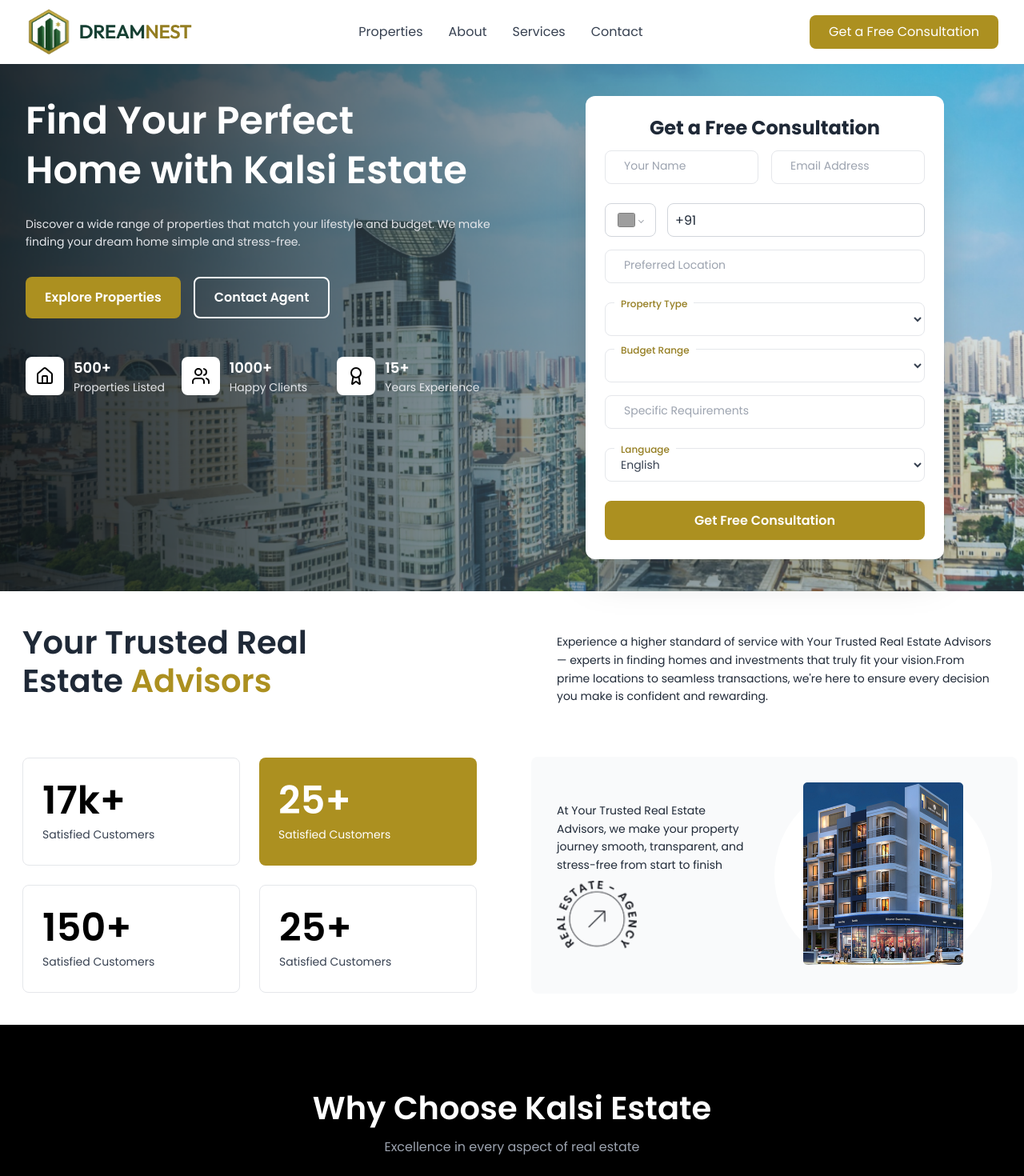
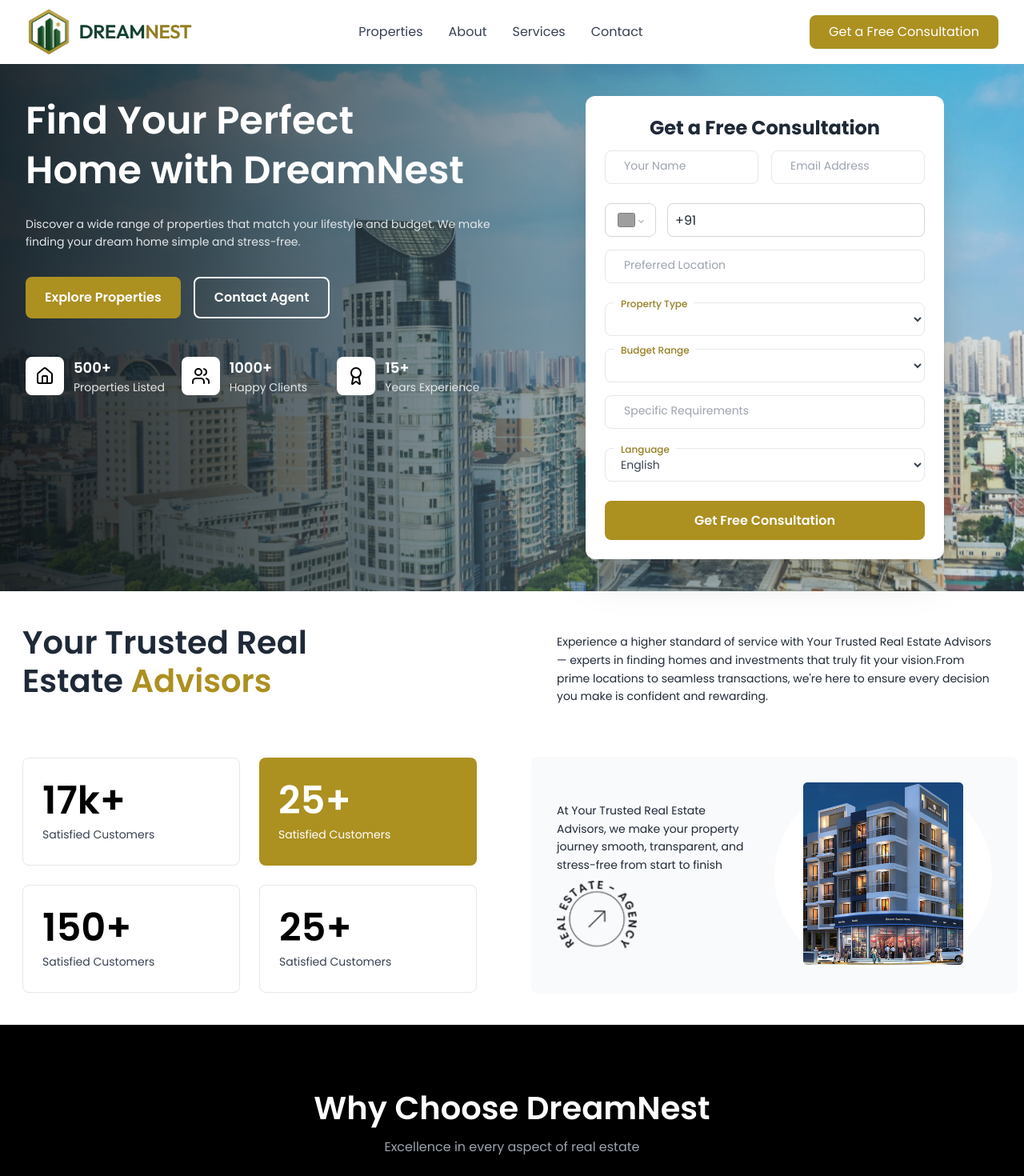
Before and after one commit to RAVI08RR/realstatemarketing, a Next.js app: page / in a window 1280 px wide. Shown: the top 1470 px of the page at 80% size. Built offline with nearby package versions, Linux system fonts and the light colour scheme; grey boxes are pictures that could not be loaded.

Commit message:
api updated on contact form

```diff
--- a/src/app/components/Footer.js
+++ b/src/app/components/Footer.js
@@ -11,7 +11,7 @@
             <div className="flex items-center space-x-2">
              <Image
                           src="/images/logo.svg"
-                          alt="Kalsi Estate Logo"
+                          alt="DreamNest Logo"
                           width={288}
                           height={80}
                           className="w-72"
@@ -102,7 +102,7 @@
         {/* Bottom Copyright */}
         <div className="border-t border-gray-200 pt-8 text-center">
           <p className="text-gray-600 text-sm">
-            © 2025 Kalsi Estate. Designed for trust and elegance.
+            © 2025 DreamNest. Designed for trust and elegance.
           </p>
         </div>
       </div>
--- a/src/app/components/Header.js
+++ b/src/app/components/Header.js
@@ -18,7 +18,7 @@
             <div className="flex items-center space-x-2">
               <Image
                 src="/images/logo.svg"
-                alt="Kalsi Estate Logo"
+                alt="DreamNest Logo"
                 width={208}
                 height={80}
                 className="lg:w-50 w-50"
--- a/src/app/components/HeroSection.js
+++ b/src/app/components/HeroSection.js
@@ -97,7 +97,7 @@
             <h1 className="text-[2rem] md:text-5xl lg:text-[3rem] font-[600] mb-6 lg:leading-[1.3]">
               Find Your Perfect
               <br/>
-              Home with Kalsi Estate
+              Home with DreamNest
             </h1>
 
             <p className="text-[14px] mb-8 text-gray-200">
--- a/src/app/components/WhyChooseUs.js
+++ b/src/app/components/WhyChooseUs.js
@@ -30,7 +30,7 @@
         {/* Header */}
         <div className="text-center mb-16">
           <h1 className="text-[2.5rem] text-white font-[600] mb-3 leading-[1.2]">
-            Why Choose Kalsi Estate
+            Why Choose DreamNest
           </h1>
           <p className="text-gray-400 text-[16px]">
             Excellence in every aspect of real estate
--- a/src/app/layout.js
+++ b/src/app/layout.js
@@ -8,7 +8,7 @@
 });
 
 export const metadata = {
-  title: "Kalsi Estate - Your Trusted Real Estate Advisors",
+  title: "DreamNest - Your Trusted Real Estate Advisors",
   description: "Experience a higher standard of service with Your Trusted Real Estate Advisors. Find your perfect property with luxury, trust and transparency in every deal.",
 };
 
```
